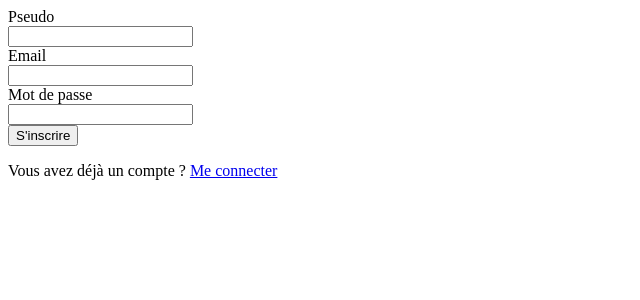
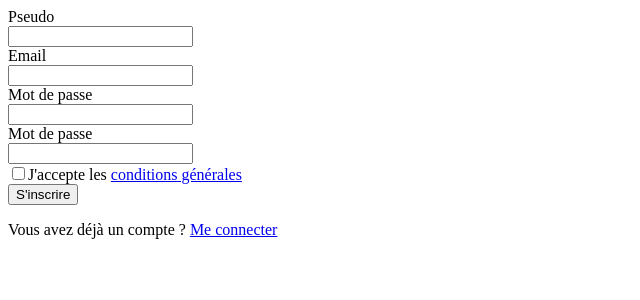
Before and after one commit to Juralexx/MERN-Project, a React (Create React App) app in the folder views/: page /register in a window 1280 px wide. Shown: the top 300 px of the page, without its empty margins (0-640 px from the left). Built offline with nearby package versions, Linux system fonts and the light colour scheme; no server answers.

Commit message:
Version 0.1

```diff
--- a/views/src/components/log/SignUpForm.js
+++ b/views/src/components/log/SignUpForm.js
@@ -1,24 +1,57 @@
 import React, { useState } from 'react';
 import axios from 'axios';
+import SignInForm from './SignInForm';
 
 const SignUpForm = () => {
+    const [formSubmit, setFormSubmit] = useState(false)
     const [pseudo, setPseudo] = useState("");
     const [email, setEmail] = useState("");
     const [password, setPassword] = useState("");
+    const [confirmPassword, setconfirmPassword] = useState("");
 
-    const handleLogin = (e) => {
+    const handleRegister = async (e) => {
         e.preventDefault()
+        const terms = document.getElementById('terms')
+        const pseudo = document.getElementById('pseudo')
+        const password = document.getElementById('password')
+        const email = document.getElementById('email')
+
         const pseudoError = document.querySelector('.pseudo.error')
         const emailError = document.querySelector('.email.error')
         const passwordError = document.querySelector('.password.error')
+        const confirmPasswordError = document.querySelector('.password-confirm.error')
+        const termsError = document.querySelector('.terms.error')
 
-        axios({
+        pseudoError.innerHTML = ""
+        emailError.innerHTML = ""
+        passwordError.innerHTML = ""
+        confirmPasswordError.innerHTML = ""
+        termsError.innerHTML = ""
+
+        if (pseudo.value==="" || email.value==="" || password.value==="" || password !== confirmPassword || !terms.checked) {
+            if (pseudo.value === "") {
+                pseudoError.innerHTML = "Veuillez choisir un pseudo"
+            }
+            if (email.value === "") {
+                emailError.innerHTML = "Veuillez renseigner votre adresse email"
+            }
+            if (password.value === "") {
+                passwordError.innerHTML = "Veuillez renseigner votre mot de passe"
+            }
+            if (password !== confirmPassword) {
+                confirmPasswordError.innerHTML = "Les mots de passe ne correspondent pas"
+            }
+            if (!terms.checked) {
+                termsError.innerHTML = "Veuillez valider les conditions générales"
+            }
+        } else {
+            await axios({
                 method: "post",
-            url: `${ process.env.REACT_APP_API_URL }api/user/signup`,
+                url: `${ process.env.REACT_APP_API_URL }api/user/register`,
                 widthCredentials: true,
                 data: {
-                pseudo: pseudo,
-                email: email,
+                    pseudo,
+                    email,
                     password,
                 },
             })
@@ -29,16 +62,25 @@ const SignUpForm = () => {
                     emailError.innerHTML = res.data.errors.email
                     passwordError.innerHTML = res.data.errors.password
                 } else {
-                    window.location = '/'
+                    setFormSubmit(true)
                 }
             })
             .catch((err) => {
                 console.log(err)
             })
         }
+    }
 
     return (
-        <form action="" onSubmit={ handleLogin } id="signup-form">
+        <>
+            { formSubmit ? (
+                <>
+                    <SignInForm />
+                    <p className="succes">Votre compte a bien été créé, veuillez-vous connecter</p>
+                </>
+            ) : (
+
+            <form action="" onSubmit={ handleRegister } id="signup-form">
                 <label htmlFor="pseudo">Pseudo</label><br />
                 <input
                     type="text"
@@ -72,10 +114,29 @@ const SignUpForm = () => {
 
                 <div className="password error"></div>
 
+                <label htmlFor="password-confirm">Mot de passe</label><br />
+                <input
+                    type="password"
+                    name="password"
+                    id="password-confirm"
+                    defaultValue={ confirmPassword }
+                    onChange={ (e) => setconfirmPassword(e.target.value) }
+                />
+
+                <div className="password-confirm error"></div>
+
+                <input type="checkbox" id="terms" />
+                <label htmlFor="terms">J'accepte les <a href="/" target="_blank" rel="noopener noreferrer">conditions générales</a></label><br />
+
+                <div className="terms error"></div>
+
                 <button type="Submit">S'inscrire</button>
 
                 <p>Vous avez déjà un compte ? <a href="/login">Me connecter</a></p>
             </form>
+
+            )}
+        </>
     );
 }
 
--- a/views/src/pages/Signin.js
+++ b/views/src/pages/Signin.js
@@ -1,8 +1,13 @@
-import React from 'react';
+import React, { useContext } from 'react';
 import SignInForm from '../components/log/SignInForm';
+import { UidContext } from '../components/AppContext'
 
 const Login = () => {
-  return (
+  const uid = useContext(UidContext)
+
+  if(uid) {
+    window.location = '/'
+  } else return (
     <div className="signin-page">
       <div className="signin-container">
         <SignInForm />
```
Lines whose indentation alone changed are shown as unchanged.
